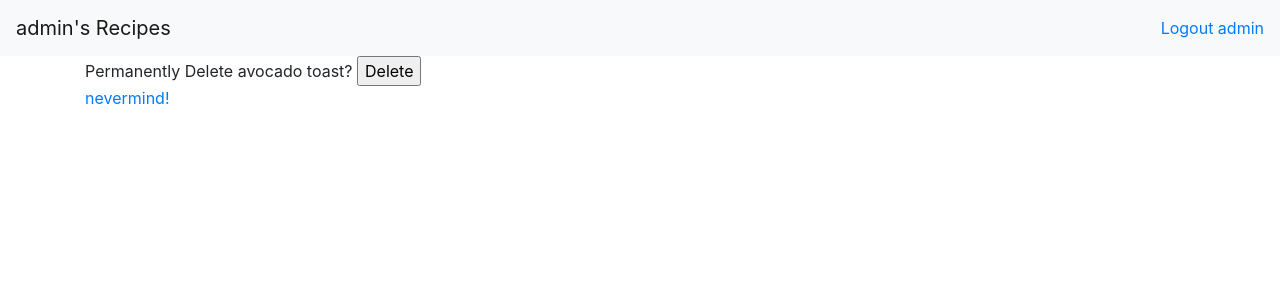
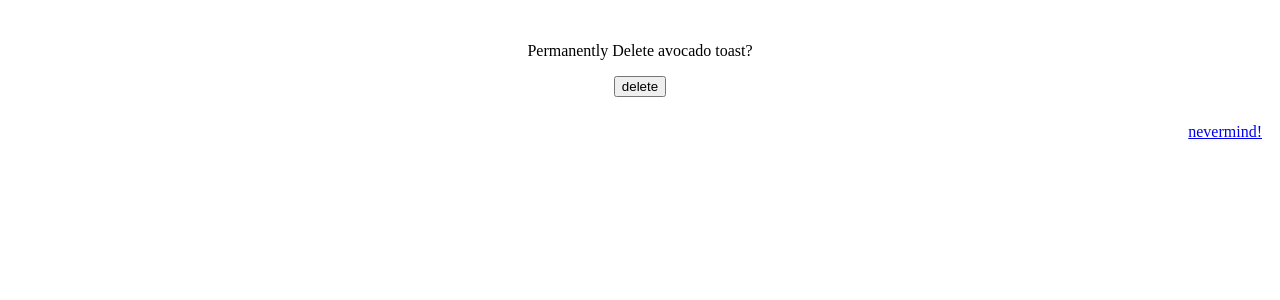
Before and after one commit to brittanylei/recipebook, a Django app: page /recipes/26/deleteRecipe/ in a window 1280 px wide. Shown: the top 300 px of the page. Run offline with Django 3.2, Linux system fonts and the light colour scheme; a user stored in the database is signed in; data comes from the database, SQL or seed files in the repository; some libraries are stand-ins or nearby versions.

Commit message:
delete recipe modal

```diff
--- a/recipes/templates/deleteRecipe.html
+++ b/recipes/templates/deleteRecipe.html
@@ -1,13 +1,23 @@
-{% extends 'base.html' %}
+<!DOCTYPE html>
+<html lang="en">
+<body>
 
-{% block content %}
+<div class="modal fade" id="delete{{recipe.id}}modal" role="dialog" >
+  <div class="modal-dialog">
+    <div class="modal-content">
+        <form method="POST" action="{% url 'recipes:delete-recipe' recipe.id %}">
+            {% csrf_token %}
+            <div class="form-group">
+                <center>
+                    <br><p>Permanently Delete {{ recipe.name }}?</p>
+                    <input type='submit' class=" btn btn-primary" value='delete' />
+                    <br><p><a href = "{% url 'recipes:index' %}" style="float: right; margin: 10px;"> nevermind! </a></p>
+                </center>
 
-<form action="" method="POST">
-    {% csrf_token %}
-    Permanently Delete {{ recipe.name }}?
-    <input type='submit' value='Delete' />
-    <br>
-    <a href = "{% url 'recipes:index' %}"> nevermind! </a>
-</form>
+            </div>
+        </form>
+    </div>
+  </div>
+</div>
 
-{% endblock %}
+</body>
```
Also changed, not shown: recipes/templates/index.html (+11 -10 lines).
